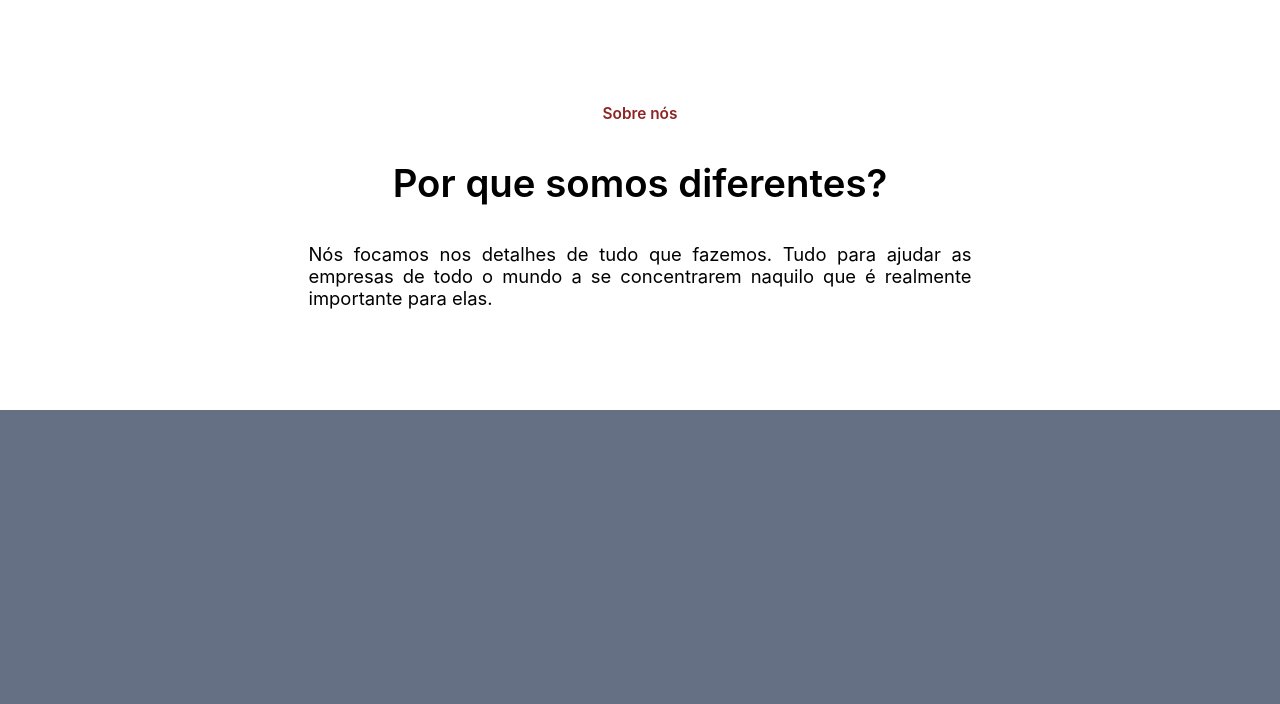
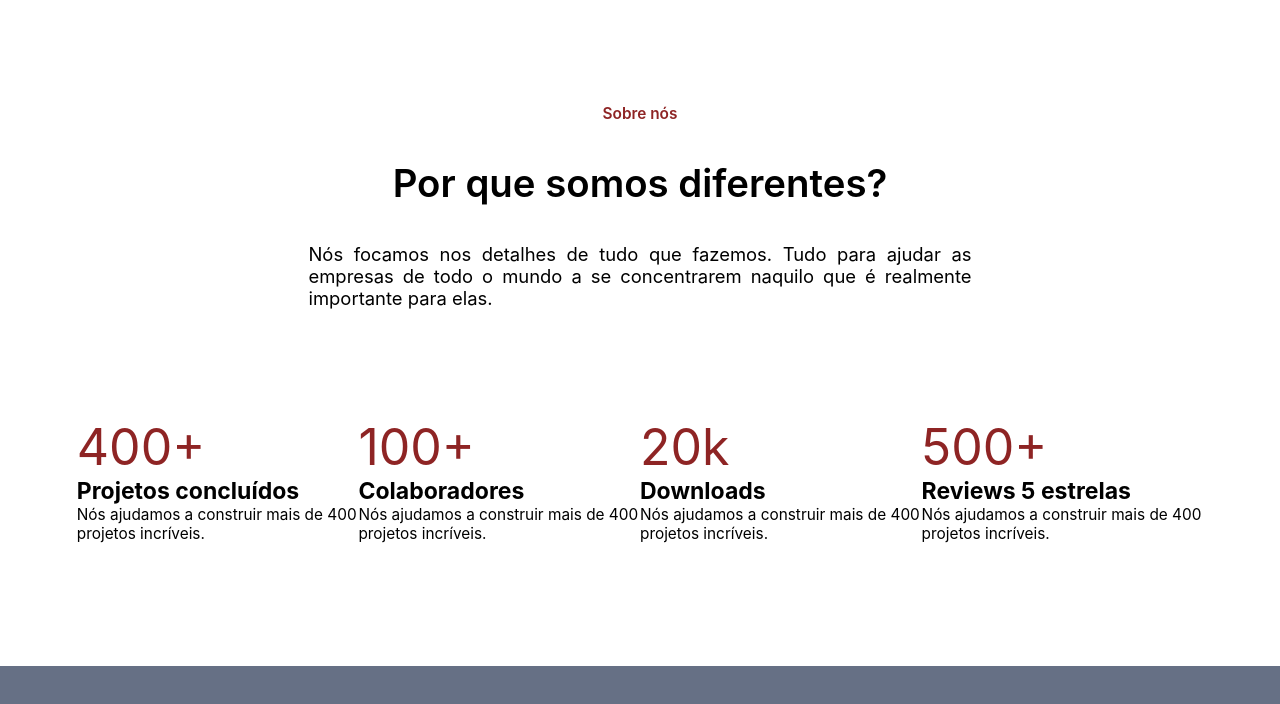
Before and after one commit to Eridhonson/7DaysOfCode-HTML-CSS, a plain HTML site: page index.html in a window 1280 px wide. Shown: the part 74-778 px from the top of the page. Drawn offline with Linux system fonts and the light colour scheme; a web font is replaced by a local one.

Commit message:
Nova section

```diff
--- a/assets/css/main.css
+++ /dev/null
@@ -1,2 +0,0 @@
-@import url(./styless-header.css);
-@import url(./styless-section.css);
--- /dev/null
+++ b/assets/css/style.css
@@ -0,0 +1,11 @@
+/*
+@import url('https://fonts.googleapis.com/css2?family=Inter:wght@400;500;600&display=swap');
+@family: 'Inter', sans-serif;
+@red: #8E2424;
+@gray: #667085;
+ */
+
+@import url(./styless-header.css);
+@import url(./styless-section-sobre.css);
+@import url(./styless.section-metricas.css);
+@import url(./widescreen-styles.css);
--- /dev/null
+++ b/assets/less/styless.section-metricas.less
@@ -0,0 +1,21 @@
+@import url('https://fonts.googleapis.com/css2?family=Inter:wght@400;500;600&display=swap');
+@family: 'Inter', sans-serif;
+@red: #8E2424;
+@gray: #667085;
+
+.container-metricas {
+    background-color: #fff;
+    display: flex;
+    flex-direction: row;
+    justify-content: space-between;
+    align-items: flex-start;
+    padding: 8rem 5rem;
+    padding-top: .5rem;
+}
+.box-metricas {
+    width: 25%;
+}
+.box-metricas .metricas {
+    font-size: 50px;
+    color: @red;
+}
--- a/index.html
+++ b/index.html
@@ -4,8 +4,7 @@
     <meta charset="UTF-8">
     <meta http-equiv="X-UA-Compatible" content="IE=edge">
     <meta name="viewport" content="width=device-width, initial-scale=1.0">
-    <link rel="stylesheet" href="./assets/css/main.css">
-    <link rel="stylesheet" href="./assets/css/widescreen-styles.css">
+    <link rel="stylesheet" href="./assets/css/style.css">
     <title>#7DaysOfCode</title>
 </head>
 <body>
@@ -36,5 +35,27 @@
             <p>Nós focamos nos detalhes de tudo que fazemos. Tudo para ajudar as empresas de todo o mundo a se concentrarem naquilo que é realmente importante para elas.</p>
         </div>
     </section>
+    <section class="container-metricas">
+        <div class="box-metricas">
+            <span class="metricas">400+</span>
+            <h2 >Projetos concluídos</h2>
+            <p>Nós ajudamos a construir mais de 400 projetos incríveis.</p>
+        </div>
+        <div class="box-metricas">
+            <span class="metricas">100+</span>
+            <h2>Colaboradores</h2>
+            <p>Nós ajudamos a construir mais de 400 projetos incríveis.</p>
+        </div>
+        <div class="box-metricas">
+            <span class="metricas">20k</span>
+            <h2>Downloads</h2>
+            <p>Nós ajudamos a construir mais de 400 projetos incríveis.</p></div>
+        <div class="box-metricas">
+            <span class="metricas">500+</span>
+            <h2>Reviews 5 estrelas</h2>
+            <p>Nós ajudamos a construir mais de 400 projetos incríveis.</p>
+        </div>
+
+    </section>
 </body>
 </html>
```
Also changed, not shown: assets/css/styless-section-sobre.css (renamed from assets/css/styless-section.css), assets/css/styless.section-metricas.css (added), assets/less/styless-section-sobre.less (renamed from assets/less/styless-section.less).
